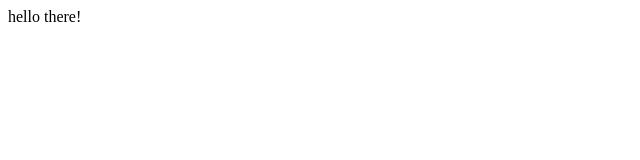
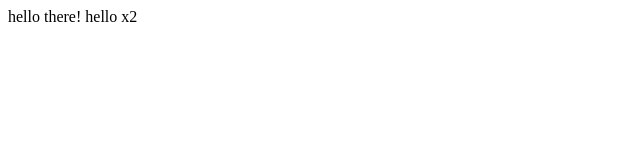
Before and after one commit to shayderade/git-collab-practice, a plain HTML site: page index.html in a window 1280 px wide. Shown: the full height of the page, 0-640 px from the left. Drawn offline with Linux system fonts and the light colour scheme.

Commit message:
added second "hello"

```diff
--- a/index.html
+++ b/index.html
@@ -9,6 +9,7 @@
 
 <body>
     hello there!
+    hello x2
 </body>
 
 </html>
```
